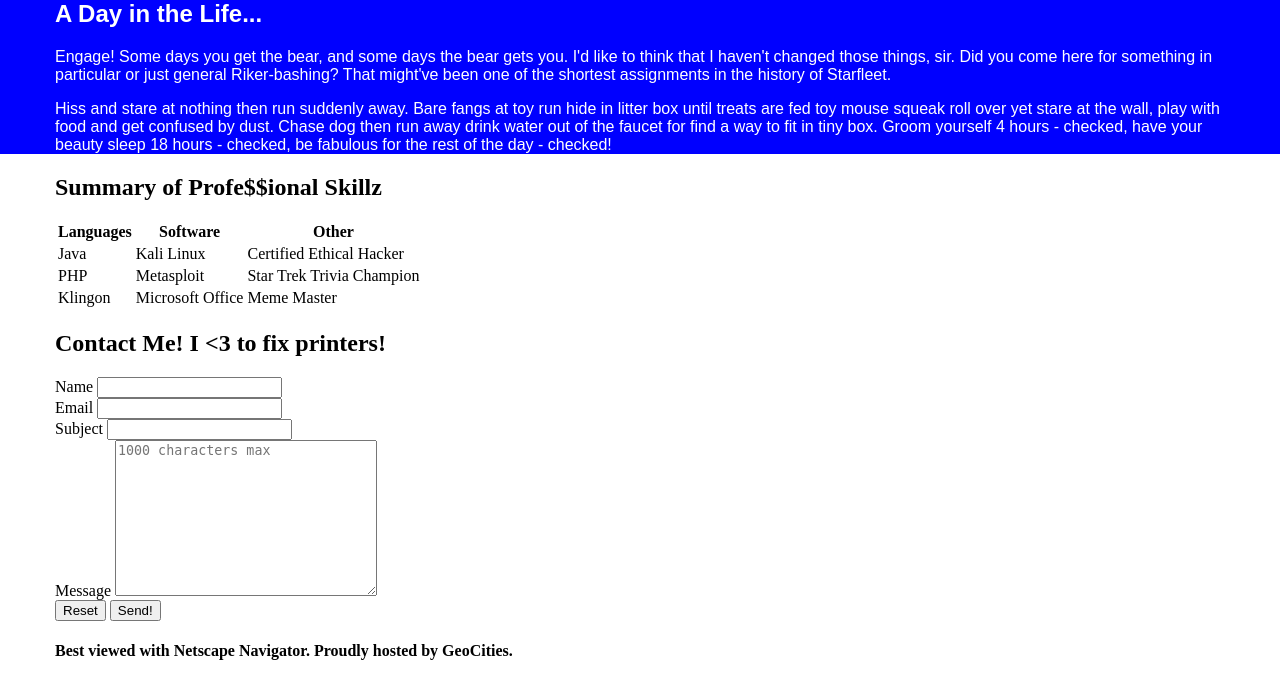
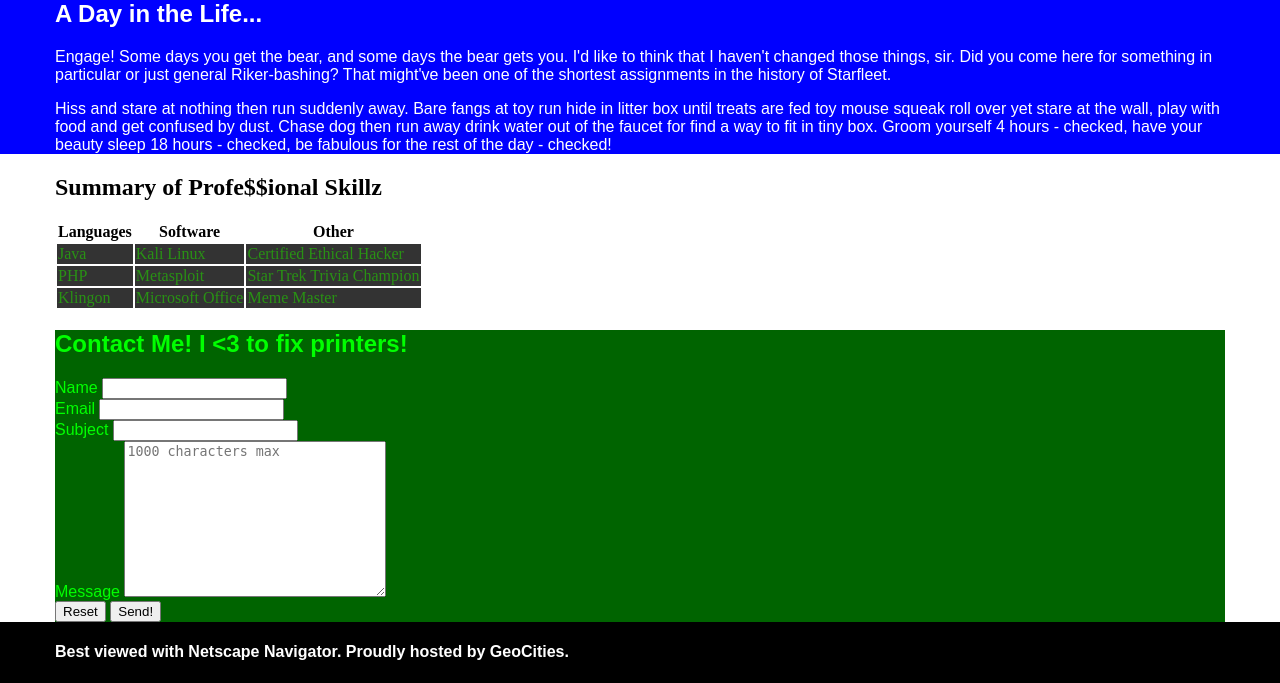
Before and after one commit to uss-hopper/css-challenge-MrAGillikin, a PHP site: page / in a window 1280 px wide. Shown: the part 1456-2139 px from the top of the page. Before the commit the page ends 2116 px from the top, so only its background shows below. Run offline with PHP 8.4, Linux system fonts and the light colour scheme.

Commit message:
Adjusting colors and table borders. Need to look up pseudoclasses to adjust other background colors.

```diff
--- a/css/style.css
+++ b/css/style.css
@@ -87,3 +87,22 @@ header {
 	color: white;
 	font-family: sans-serif;
 }
+
+td {
+	background-color: rgb(51,51,51);
+	color: rgb(41,146,20);
+	border: .1em white;
+}
+
+
+.form-wrapper {
+	background-color: rgb(0,100,0);
+	color: rgb(0,255,0);
+	font-family: sans-serif;
+}
+
+footer {
+	background-color: black;
+	color: white;
+	font-family: sans-serif;
+}
```
